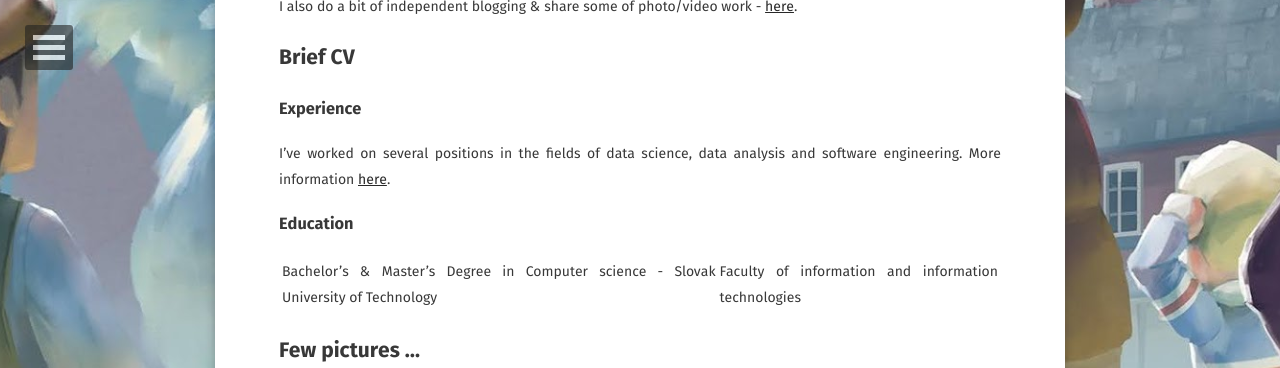
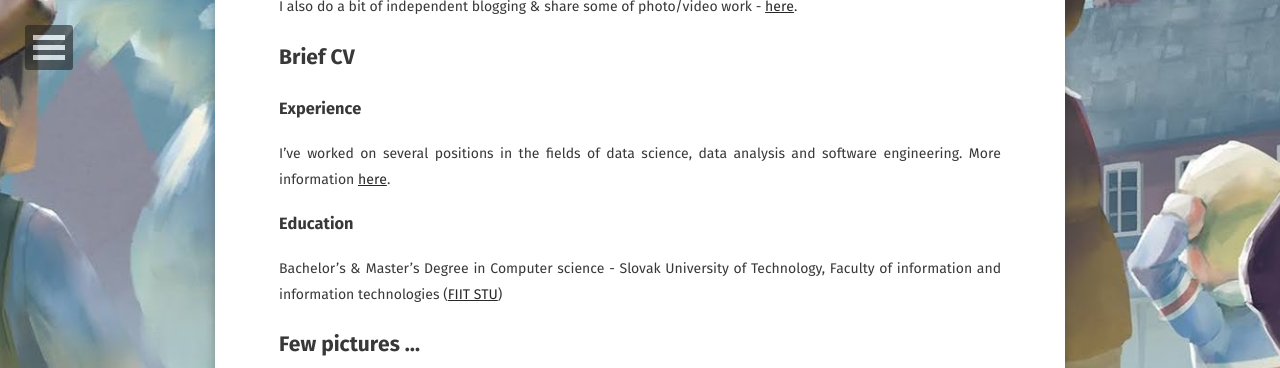
Before and after one commit to Trubisoft/Trubisoft.github.io, a Jekyll site: the page built from about/index.md, in a window 1280 px wide and 900 px high, scrolled down 527 px, cut to the strip 0-368 px from the top of the window. Built offline with Jekyll 4.4.1, drawn with Linux system fonts in a browser that asks for light colours; some web fonts are replaced.

Commit message:
about section updated

```diff
--- a/about/index.md
+++ b/about/index.md
@@ -24,7 +24,7 @@ I've worked on several positions in the fields of data science, data analysis an
 
 ### Education
 
-Bachelor's & Master's Degree in Computer science - Slovak University of Technology | Faculty of information and information technologies
+Bachelor's & Master's Degree in Computer science - Slovak University of Technology, Faculty of information and information technologies ([FIIT STU](http://www.fiit.stuba.sk))
 
 
 ## Few pictures ...
```
